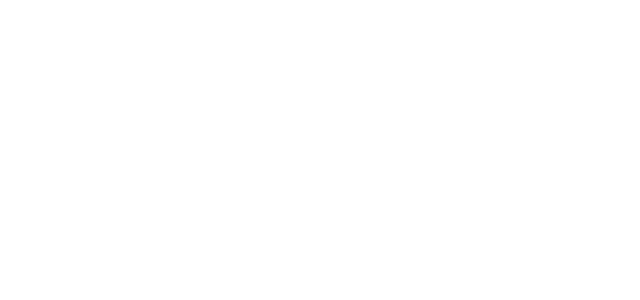
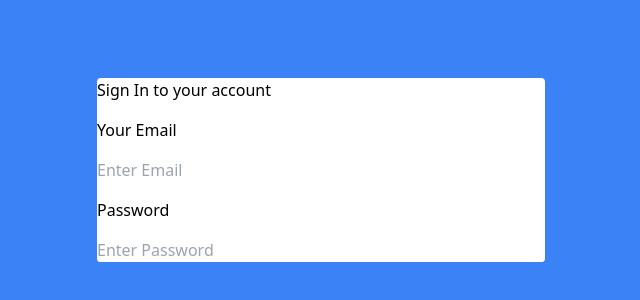
Before and after one commit to maradabhargavnaidu/listIt, a React (Create React App) app: page /register in a window 1280 px wide. Before the commit this address had no page. Shown: the part 230-530 px from the top of the page, without its empty margins (319-959 px from the left). Built offline with nearby package versions, Linux system fonts and the light colour scheme.

Commit message:
updated login form

```diff
--- a/package.json
+++ b/package.json
@@ -6,6 +6,7 @@
     "@testing-library/jest-dom": "^5.16.5",
     "@testing-library/react": "^13.4.0",
     "@testing-library/user-event": "^13.5.0",
+    "firebase": "^9.18.0",
     "react": "^18.2.0",
     "react-dom": "^18.2.0",
     "react-router-dom": "^6.9.0",
--- a/src/App.js
+++ b/src/App.js
@@ -1,12 +1,14 @@
 import { BrowserRouter as Router, Routes, Route } from "react-router-dom";
 import "./App.css";
 import Home from "./Components/Home";
+import Authentication from "./Components/Authentication/Authentication";
 function App() {
   return (
     <div className="App">
       <Router>
         <Routes>
           <Route path="/" element={<Home />} />
+          <Route path="/register" element={<Authentication />} />
         </Routes>
       </Router>
     </div>
--- /dev/null
+++ b/src/Components/Authentication/Authentication.js
@@ -0,0 +1,11 @@
+import React from "react";
+import Login from "./Login";
+const Authentication = () => {
+  return (
+    <div>
+      <Login />
+    </div>
+  );
+};
+
+export default Authentication;
--- /dev/null
+++ b/src/Components/Authentication/Login.js
@@ -0,0 +1,23 @@
+import React from "react";
+
+const Login = () => {
+  return (
+    <div className="bg-blue-500 min-h-screen">
+      <div className="container flex flex-col items-center justify-center h-screen">
+        <form className="w-full max-w-md bg-white flex flex-col justify-center items-left space-y-4 rounded">
+          <h1>Sign In to your account</h1>
+          <label>Your Email</label>
+          <input type="email" placeholder="Enter Email" className="rounded " />
+          <label>Password</label>
+          <input
+            type="password"
+            placeholder="Enter Password"
+            className="rounded"
+          />
+        </form>
+      </div>
+    </div>
+  );
+};
+
+export default Login;
--- a/src/Components/Header.js
+++ b/src/Components/Header.js
@@ -4,13 +4,13 @@ import { Link } from "react-router-dom";
 
 const Header = () => {
   return (
-    <header className="bg-orange-600 h-auto">
+    <header className="bg-blue-500 h-auto">
       <div className="flex flex-col text-white  mt-20 p-6 container w-full mx-auto justify-between md:flex-row">
         <div className=" text-left md:text-left flex flex-col justify-between items-start py-7">
-          <p className="text-6xl md:text-8xl font-bold  md:font-semibold">
+          <p className="text-6xl md:text-8xl font-bold  md:font-bold">
             The Shopping
           </p>
-          <p className="text-6xl md:text-8xl font-bold md:font-semibold">
+          <p className="text-6xl md:text-8xl font-bold md:font-bold">
             List App
           </p>
           <p className="text-xl md:text-2xl mt-5  font-semibold">
@@ -20,8 +20,8 @@ const Header = () => {
             more convenient with a shopping list
           </p>
           <Link
-            to="/"
-            className="text-md cursor-pointer bg-orange-600 text-white py-2 px-10 rounded-full border-solid border-2 border-white hover:bg-white hover:text-orange-600 hover:border-orange-600 font-semibold mt-5"
+            to="/register"
+            className="text-md cursor-pointer bg-blue-500 text-white py-2 px-10 rounded-full border-solid border-2 border-white hover:bg-white hover:text-blue-500 hover:border-blue-500 font-semibold mt-5"
           >
             Get Started
           </Link>
--- a/src/Components/Navbar.js
+++ b/src/Components/Navbar.js
@@ -3,13 +3,13 @@ import { Link } from "react-router-dom";
 const Navbar = () => {
   const [menuToggle, setMenuToggle] = useState(true);
   return (
-    <div className="bg-orange-600 font-medium p-6 fixed w-full top-0">
+    <div className="bg-blue-500 font-medium p-6 fixed w-full top-0">
       <nav className="">
         <div className="flex justify-between container">
           <div>
             <Link
               to="/"
-              className="text-white text-4xl cursor-pointer py-8 font-extrabold "
+              className="text-white text-3xl cursor-pointer py-8 font-bold md:text-5xl"
             >
               List It
             </Link>
@@ -22,16 +22,16 @@ const Navbar = () => {
             <span className="bg-white h-1 w-6 rounded"></span>
             <span className="bg-white h-1 w-6 rounded"></span>
           </div>
-          <div className="hidden md:flex space-x-5 items-center">
-            <Link to="/" className="text-white text-xl cursor-pointer">
+          <div className="hidden md:flex space-x-7 items-center">
+            <Link to="/" className="text-white text-lg cursor-pointer">
               Home
             </Link>
-            <Link to="/" className="text-white text-xl cursor-pointer">
+            <Link to="/" className="text-white text-lg cursor-pointer">
               About
             </Link>
             <Link
-              to="/"
-              className="text-md cursor-pointer bg-orange-600 text-white py-2 px-6 rounded-full border-solid border-2 border-white hover:bg-white hover:text-orange-600 hover:border-orange-600"
+              to="/register"
+              className="text-lg cursor-pointer bg-blue-500 text-white py-2 px-8 rounded-full border-solid border-2 border-white hover:bg-white hover:text-blue-500 hover:border-blue-500"
             >
               Login/Signup
             </Link>
@@ -39,14 +39,14 @@ const Navbar = () => {
         </div>
         <div
           className={
-            "flex flex-col bg-white absolute left-0 top-20 p-5 w-full space-y-5 md:hidden " +
+            "flex flex-col bg-blue-100 absolute left-0 top-20 p-5 w-full space-y-5 md:hidden " +
             (menuToggle ? "hidden" : "")
           }
         >
-          <Link to="/" className="text-orange-500 text-xl cursor-pointer">
+          <Link to="/" className="text-blue-500 text-xl cursor-pointer">
             Home
           </Link>
-          <Link to="/" className="text-orange-500 text-xl cursor-pointer">
+          <Link to="/" className="text-blue-500 text-xl cursor-pointer">
             About
           </Link>
         </div>
--- /dev/null
+++ b/src/Components/firebase-config.js
@@ -0,0 +1,17 @@
+// Import the functions you need from the SDKs you need
+import { initializeApp } from "firebase/app";
+import { getAuth } from "firebase/analytics";
+
+const firebaseConfig = {
+  apiKey: "process.env.REACT_APP_API_KEY",
+  authDomain: "process.env.REACT_APP_AUTH_DOMAIN",
+  projectId: "process.env.REACT_APP_PROJECT_ID",
+  storageBucket: "process.env.REACT_APP_STORAGE_BUCKET",
+  messagingSenderId: "process.env.REACT_APP_MESSAGING_SENDER_ID",
+  appId: "process.env.REACT_APP_APP_ID",
+  measurementId: "process.env.REACT_APP_MEASUREMENT_ID",
+};
+
+// Initialize Firebase
+const app = initializeApp(firebaseConfig);
+export const auth = getAuth(app);
```
Also changed, not shown: 2 other files (tests, documents, lock files or other folders).
